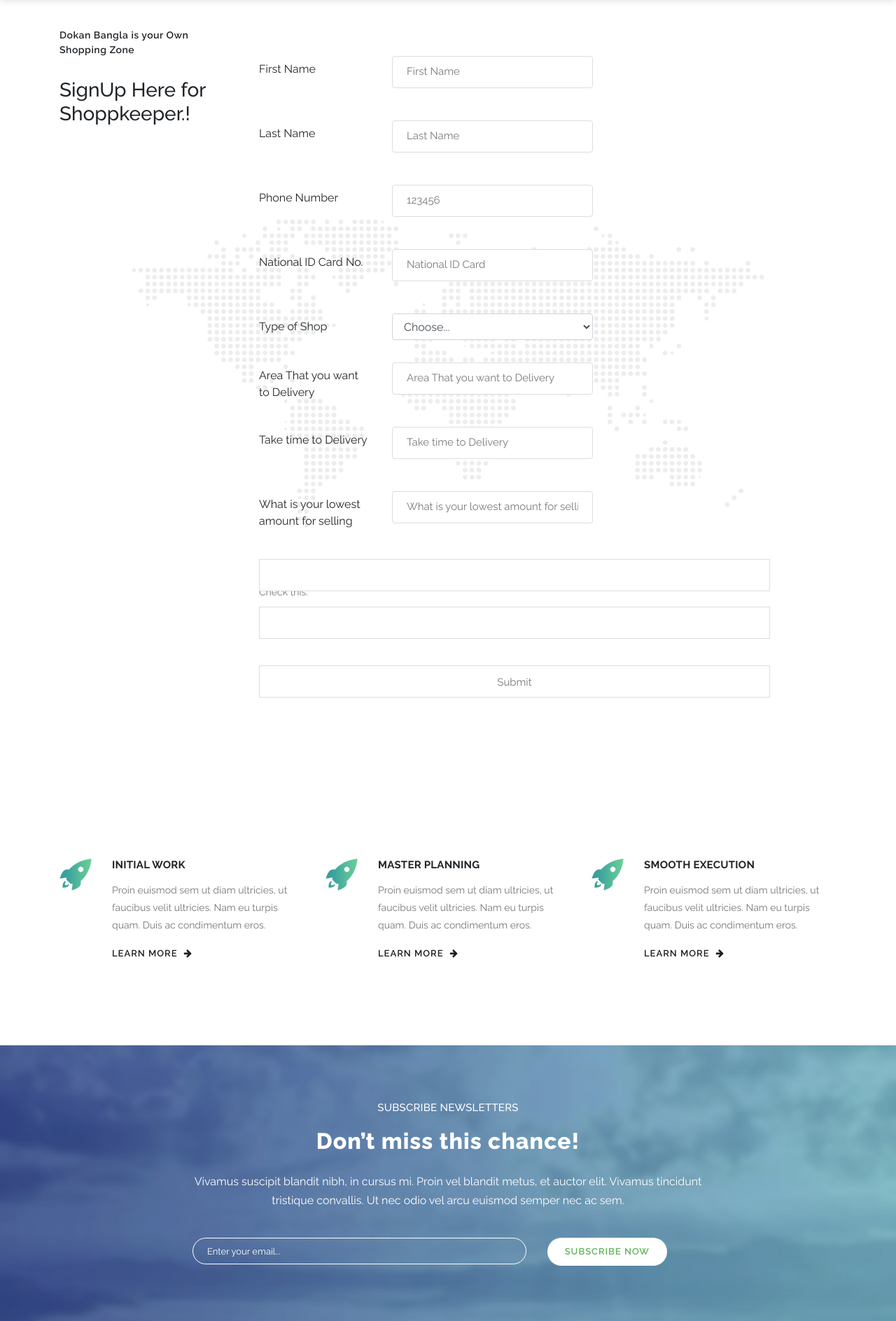
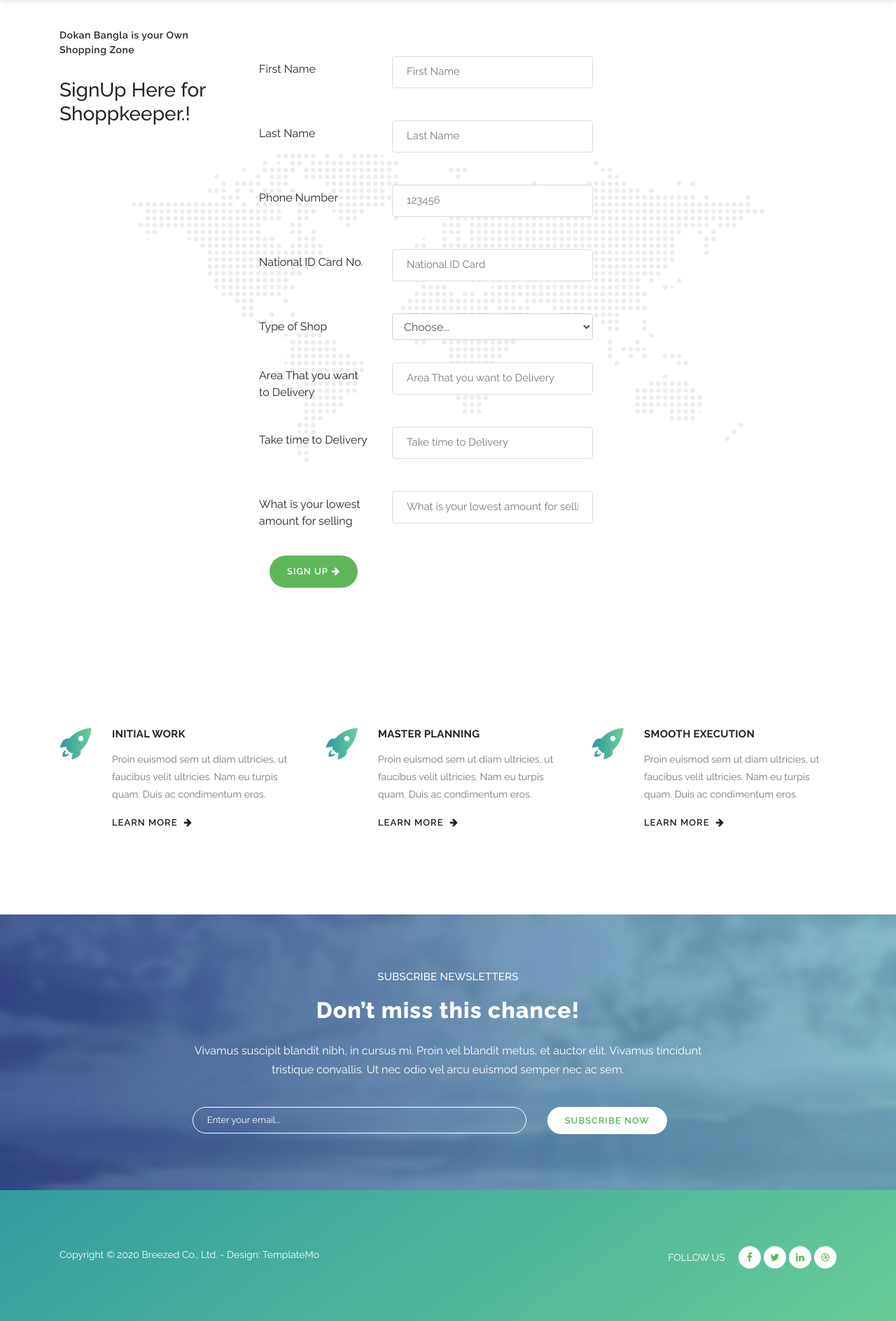
Before and after one commit to AbdurRahman111/DokanBangla, a Django app: page /signup_shoppkeeper in a window 1280 px wide. Shown: the part 80-1968 px from the top of the page at 70% size. Run offline with Django 3.2, Linux system fonts and the light colour scheme; some libraries are stand-ins or nearby versions.

Commit message:
2nd commit

```diff
--- a/DokanBangla/dokanapp/templates/signup_shoppkeeper.html
+++ b/DokanBangla/dokanapp/templates/signup_shoppkeeper.html
@@ -36,7 +36,7 @@
                 </div>
                 <div class="col-lg-8 col-md-8 col-xs-12">
                     <div class="contact-form">
-                        <form id="contact" action="signup_castomer" method="POST">{%csrf_token%}
+                        <form id="contact" action="signup_shoppkeeper" method="POST">{%csrf_token%}
                           <div class="">
 <!--                            <div class="col-md-4 col-sm-12">-->
 <!--                              <fieldset>-->
@@ -142,15 +142,13 @@
                             </div>
 
 
-                            <div class="form-group form-check">
-                              <input type="checkbox" class="form-check-input" id="exampleCheck1">
-                              <label class="form-check-label" for="exampleCheck1">Check me out</label>
+
+
+                            <div class="col-lg-12">
+                              <fieldset>
+                                <button type="submit" id="form-submit" class="main-button-icon">Sign UP<i class="fa fa-arrow-right"></i></button>
+                              </fieldset>
                             </div>
-
-                            <form action="." id="form" method=POST>
-                            <p><label for="check">Check this:</label> <input type="checkbox" name="check" id="check" /></p>
-                            <p><input type=submit value="Submit"></p>
-                            </form>
 
 
 
```
